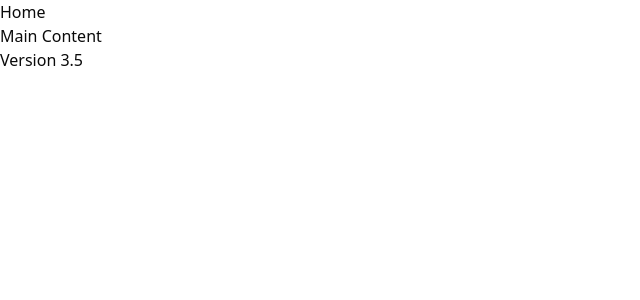
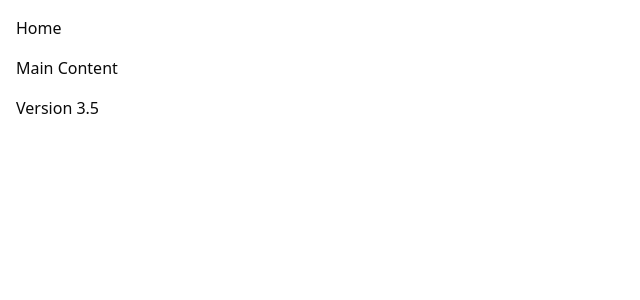
Before and after one commit to amroczeK/leonardo-challenge, a Next.js app: page / in a window 1280 px wide. Shown: the top 300 px of the page, without its empty margins (0-640 px from the left). Built offline with nearby package versions, Linux system fonts and the light colour scheme.

Commit message:
feat(styling): Add re-usable utility style for cotnainer styling

```diff
--- a/src/components/layout/footer.tsx
+++ b/src/components/layout/footer.tsx
@@ -2,7 +2,7 @@ import React from "react";
 
 function Footer() {
   return (
-    <footer>
+    <footer className="container-layout py-4">
       <p>Version 3.5</p>
     </footer>
   );
--- a/src/components/layout/header.tsx
+++ b/src/components/layout/header.tsx
@@ -3,7 +3,7 @@ import NavigationBar from "./navigation-bar";
 
 function Header() {
   return (
-    <header>
+    <header className="container-layout py-4">
       <NavigationBar />
     </header>
   );
--- a/src/components/layout/main-container.tsx
+++ b/src/components/layout/main-container.tsx
@@ -5,7 +5,7 @@ type MainContainerProps = {
 };
 
 function MainContainer({ children }: MainContainerProps) {
-  return <main className="container mx-auto max-w-7xl">{children}</main>;
+  return <main className="container-layout">{children}</main>;
 }
 
 export default MainContainer;
--- a/src/styles/globals.css
+++ b/src/styles/globals.css
@@ -121,3 +121,9 @@
     @apply bg-background text-foreground;
   }
 }
+
+@layer utilities {
+  .container-layout {
+    @apply container mx-auto max-w-7xl px-4;
+  }
+}
```
